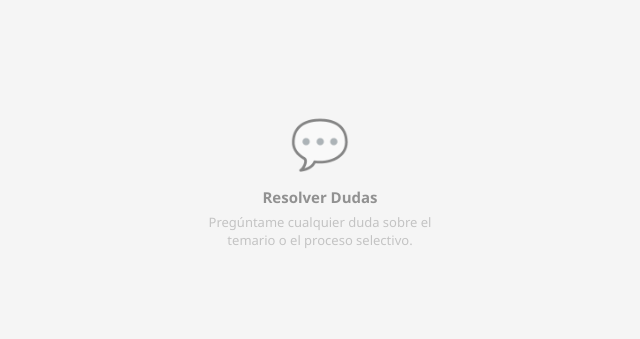
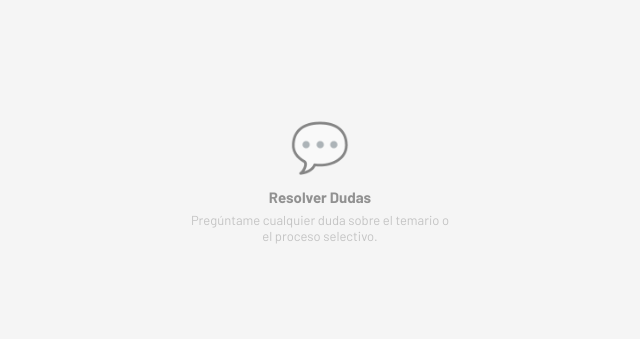
Before and after one commit to bbm-9/Acrapol-IA, a website: page index.html in a window 1280 px wide. Shown: the part 232-571 px from the top of the page, 320-960 px from the left. Drawn offline with Linux system fonts and the light colour scheme.

Commit message:
Update index.html

```diff
--- a/index.html
+++ b/index.html
@@ -4,10 +4,11 @@
   <meta charset="UTF-8"/>
   <meta name="viewport" content="width=device-width, initial-scale=1.0"/>
   <title>ACRAPOL IA</title>
+  <link href="https://fonts.googleapis.com/css2?family=Barlow:wght@400;600;700&display=swap" rel="stylesheet"/>
   <script src="https://cdnjs.cloudflare.com/ajax/libs/pdf.js/3.11.174/pdf.min.js"></script>
   <style>
     *{box-sizing:border-box;margin:0;padding:0}
-    body{font-family:'Segoe UI',sans-serif;background:#f5f5f5;height:100vh;display:flex;flex-direction:column;color:#1a1a1a}
+    body{font-family:'Barlow',sans-serif;background:#f5f5f5;height:100vh;display:flex;flex-direction:column;color:#1a1a1a}
     #header{background:#C1161A;padding:12px 20px;display:flex;align-items:center;gap:12px;border-bottom:3px solid #F5C518;flex-shrink:0}
     .logo{width:42px;height:42px;background:#F5C518;border-radius:8px;display:flex;align-items:center;justify-content:center;overflow:hidden;font-size:22px;color:#C1161A}
     .logo img{width:42px;height:42px;object-fit:contain}
```
